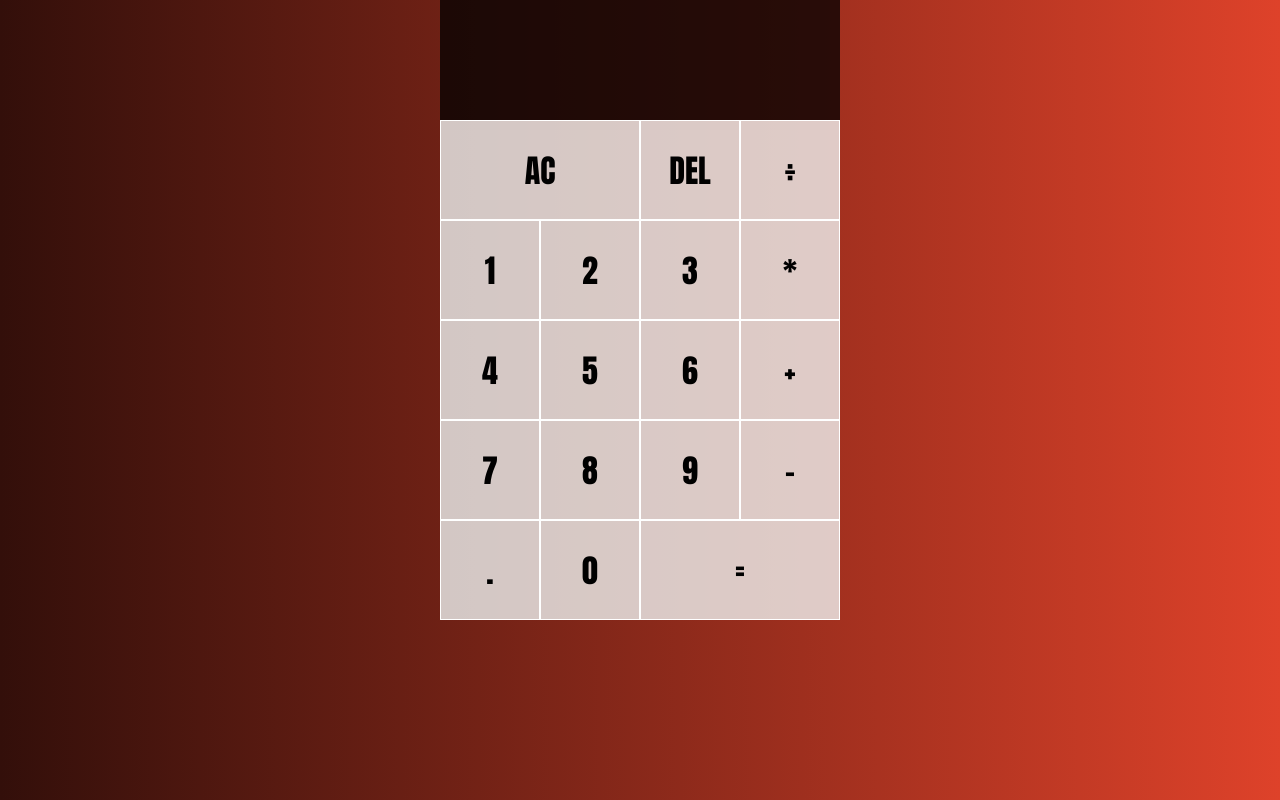
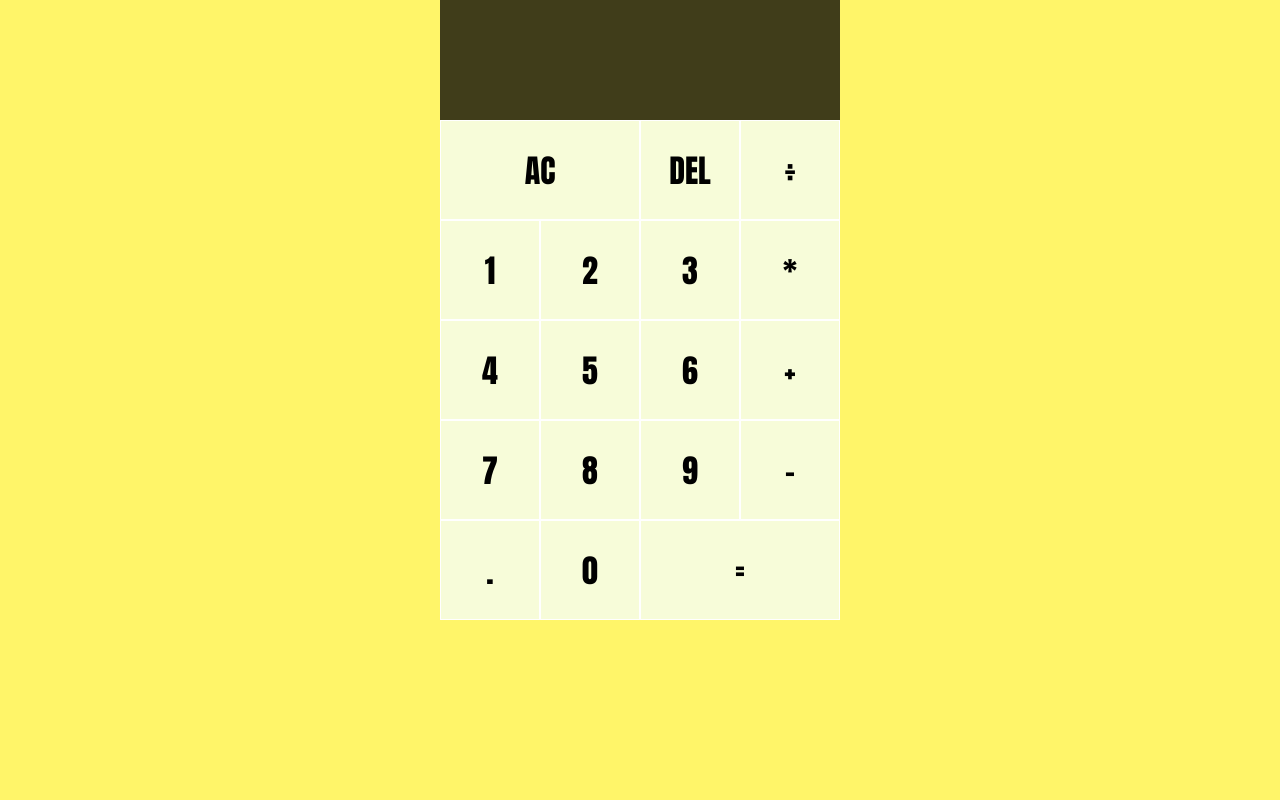
Before and after one commit to DevRNelson/Calculator, a plain HTML site: page Index.html in a window 1280 px wide. Shown: the top 800 px of the page. Drawn offline with Linux system fonts and the light colour scheme.

Commit message:
Background Colour Change

```diff
--- a/CSS/Style.css
+++ b/CSS/Style.css
@@ -9,7 +9,7 @@
 body {
     padding: 0;
     margin: 0;
-    background: linear-gradient(to right, #330f0a, #de422a);
+    background: linear-gradient(to right, #fff569, #fff569);
 }
 
 .calculator-grid {
```
